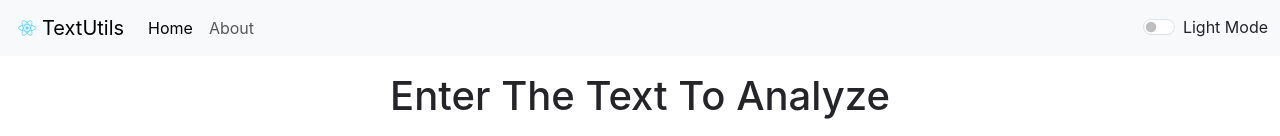
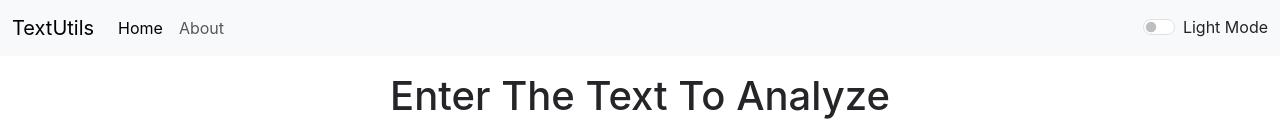
Before and after one commit to Ankurrawat-12/TextUtil, a React (Create React App) app: page / in a window 1280 px wide. Shown: the top 136 px of the page. Built offline with nearby package versions, Linux system fonts and the light colour scheme.

Commit message:
Changed Favicon

```diff
--- a/public/index.html
+++ b/public/index.html
@@ -7,13 +7,13 @@
     <meta name="theme-color" content="#000000" />
     <meta
       name="description"
-      content="Web site created using create-react-app"
+      content="TextUtils is a Utility Which can be used to analize and convert your given text"
     />
     <link rel="apple-touch-icon" href="%PUBLIC_URL%/logo192.png" />
     <link rel="manifest" href="%PUBLIC_URL%/manifest.json" />
     <link href="https://cdn.jsdelivr.net/npm/bootstrap@5.3.0-alpha1/dist/css/bootstrap.min.css" rel="stylesheet" integrity="sha384-GLhlTQ8iRABdZLl6O3oVMWSktQOp6b7In1Zl3/Jr59b6EGGoI1aFkw7cmDA6j6gD" crossorigin="anonymous">
     <i class="fa-solid fa-user"></i>
-    <title>TextUtils</title>
+    <title>TextUtils - Home</title>
   </head>
   <body>
     <noscript>You need to enable JavaScript to run this app.</noscript>
--- a/src/App.js
+++ b/src/App.js
@@ -1,4 +1,3 @@
-import logo from "./logo.svg";
 import "./App.css";
 // import About from "./components/About";
 import Navbar from "./components/Navbar";
@@ -37,7 +36,7 @@ function App() {
   return (
     <>
     {/* <Navbar title="TextUtils" about="About TextUtils" /> */}
-    <Navbar title="TextUtils" logo={logo} mode={mode} toggleMode={toggleMode}/>
+    <Navbar title="TextUtils" mode={mode} toggleMode={toggleMode}/>
     <Alert alert={alert}/>
     <div className="container my-3">
       <TextForm heading="Enter The Text To Analyze" mode={mode} showAlert={showAlert}/>
--- a/src/components/Navbar.js
+++ b/src/components/Navbar.js
@@ -1,6 +1,5 @@
 import React from "react";
 import PropTypes from 'prop-types'
-
 
 function Navbar(props) {
   return (
@@ -9,7 +8,6 @@ function Navbar(props) {
         <div className="container-fluid">
 
           <a className="navbar-brand" href="/">
-            <img src={props.logo} alt="Logo" width="30" height="24" className="d-inline-block align-text-top" />
             {props.title}
           </a>
           <button
```
Also changed, not shown: 1 other file (tests, documents, lock files or other folders).
